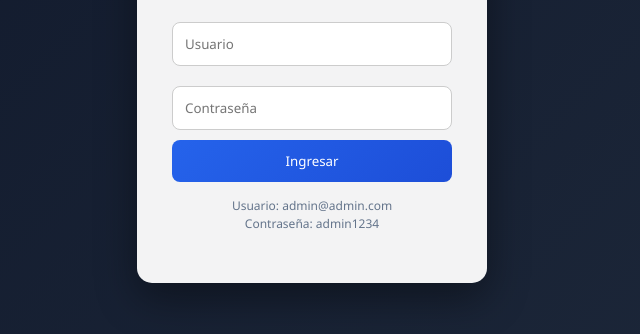
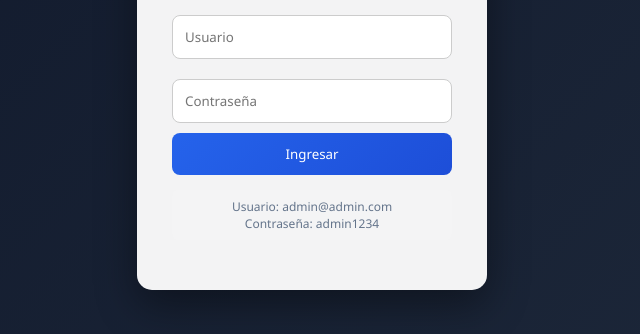
Before and after one commit to jeffQOSergio/sistema-polarizado-web, a website: page index.html in a window 1280 px wide. Shown: the part 352-686 px from the top of the page, without its empty margins (328-968 px from the left). Drawn offline with Linux system fonts and the light colour scheme.

Commit message:
Update style.css

```diff
--- a/style.css
+++ b/style.css
@@ -240,6 +240,8 @@ button:hover {
 .demo-user {
   margin-top: 15px;
   font-size: 12px;
-  color: #9ca3af;
-  line-height: 1.5;
+  color: rgba(255,255,255,0.5);
+  background: rgba(255,255,255,0.08);
+  padding: 8px;
+  border-radius: 6px;
 }
```
